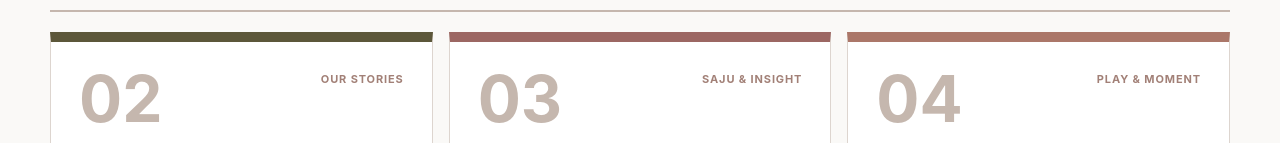
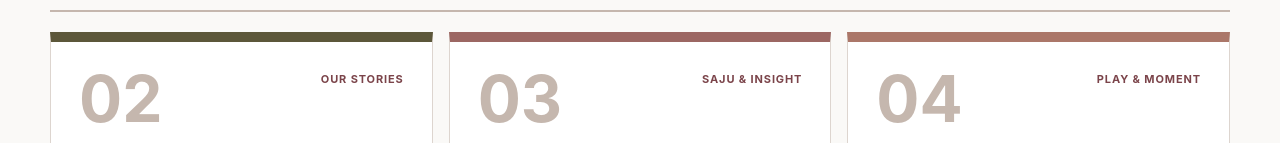
Before and after one commit to coffee-and/eun-contents, a React (Vite) app: page / in a window 1280 px wide. Shown: the part 809-952 px from the top of the page. Built offline with nearby package versions, Linux system fonts and the light colour scheme; a web font is replaced by a local one.

Commit message:
style: strengthen home card label contrast

```diff
--- a/src/shared/styles/editorial/home-cards.css
+++ b/src/shared/styles/editorial/home-cards.css
@@ -150,7 +150,7 @@
 
 .theme-hub .category-card__category {
   max-width: 9rem;
-  color: var(--hub-mauve);
+  color: var(--hub-wine);
   text-align: right;
 }
 
```
